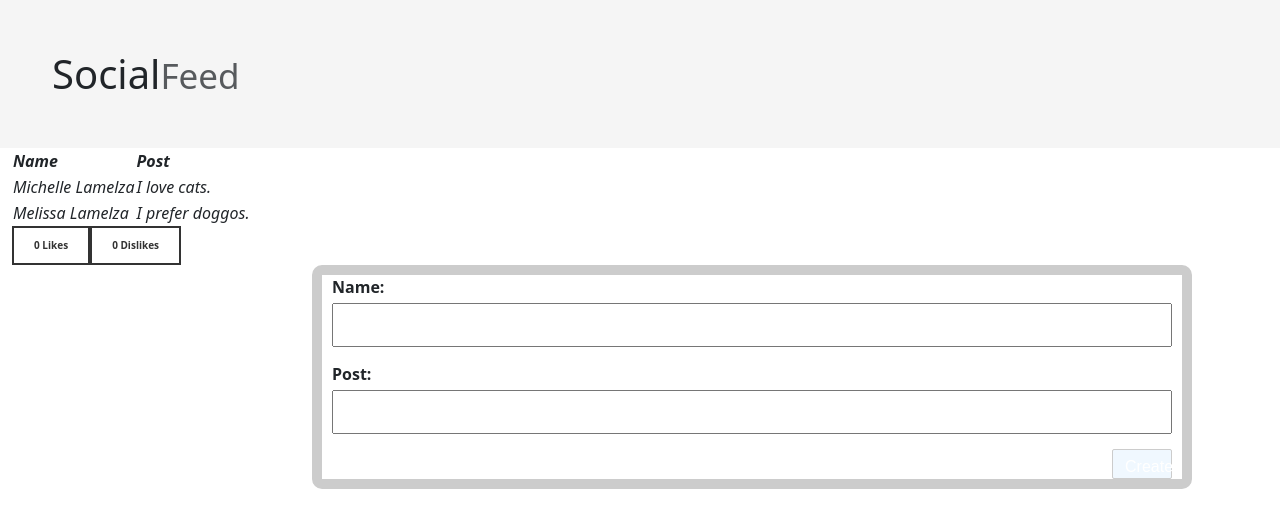
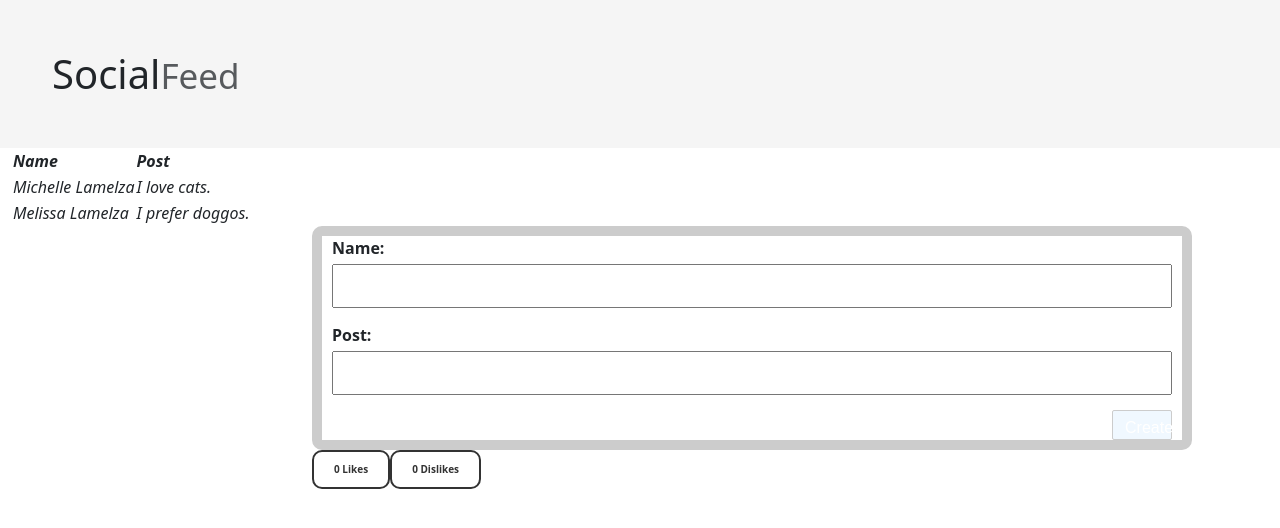
Before and after one commit to outtasight1010/SocialFeedProject, a React (Create React App) app: page / in a window 1280 px wide. Shown: the top 528 px of the page. Built offline with nearby package versions, Linux system fonts and the light colour scheme.

Commit message:
add bootstrap to Button components

```diff
--- a/src/App.js
+++ b/src/App.js
@@ -31,11 +31,12 @@ function App () {
       <div className='col-md-6'>
 
     <DisplayPosts parentEntries={entries}/>
-    <LikeButton/>
-    <DislikeButton/>
+
 
 
     <UserPost addNewEntryProp={addNewEntry}/>
+    <LikeButton/>
+    <DislikeButton/>
 
   </div>
     </div>
--- a/src/Components/Buttons/DislikeButton.css
+++ b/src/Components/Buttons/DislikeButton.css
@@ -6,6 +6,7 @@
  }
  .dislike-button {
     border: none;
+    border-radius: 10px;
     outline: none;
     background-color: transparent;
     font-size: 10px;
--- a/src/Components/Buttons/LikeButton.css
+++ b/src/Components/Buttons/LikeButton.css
@@ -5,6 +5,7 @@
     margin: 20px;
  }
  .like-button {
+   border-radius: 10px;
     border: none;
     outline: none;
     background-color: transparent;
@@ -15,6 +16,7 @@
     transition: all 0.2s ease-in-out;
     padding: 10px 20px;
     border: 2px solid #333;
+    margin-left: 300px;
  }
  .like-button:hover {
     color: #fff;
```
